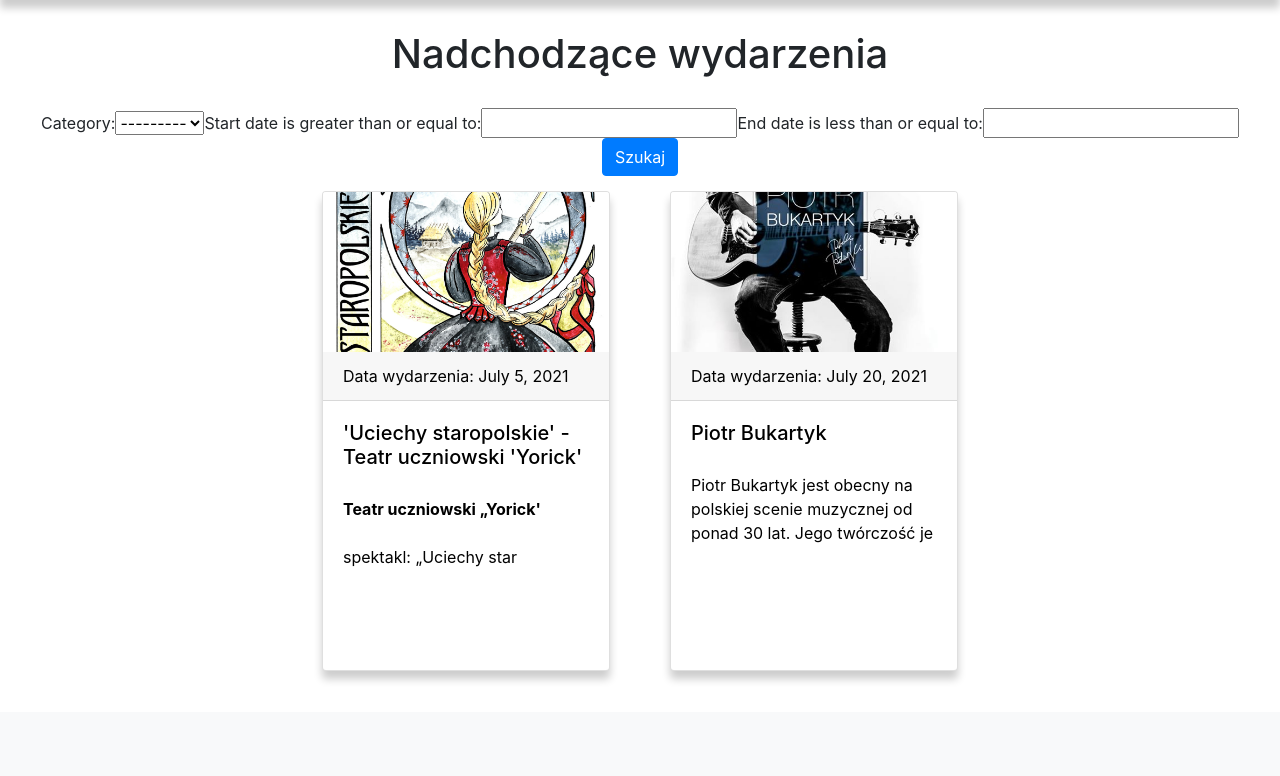
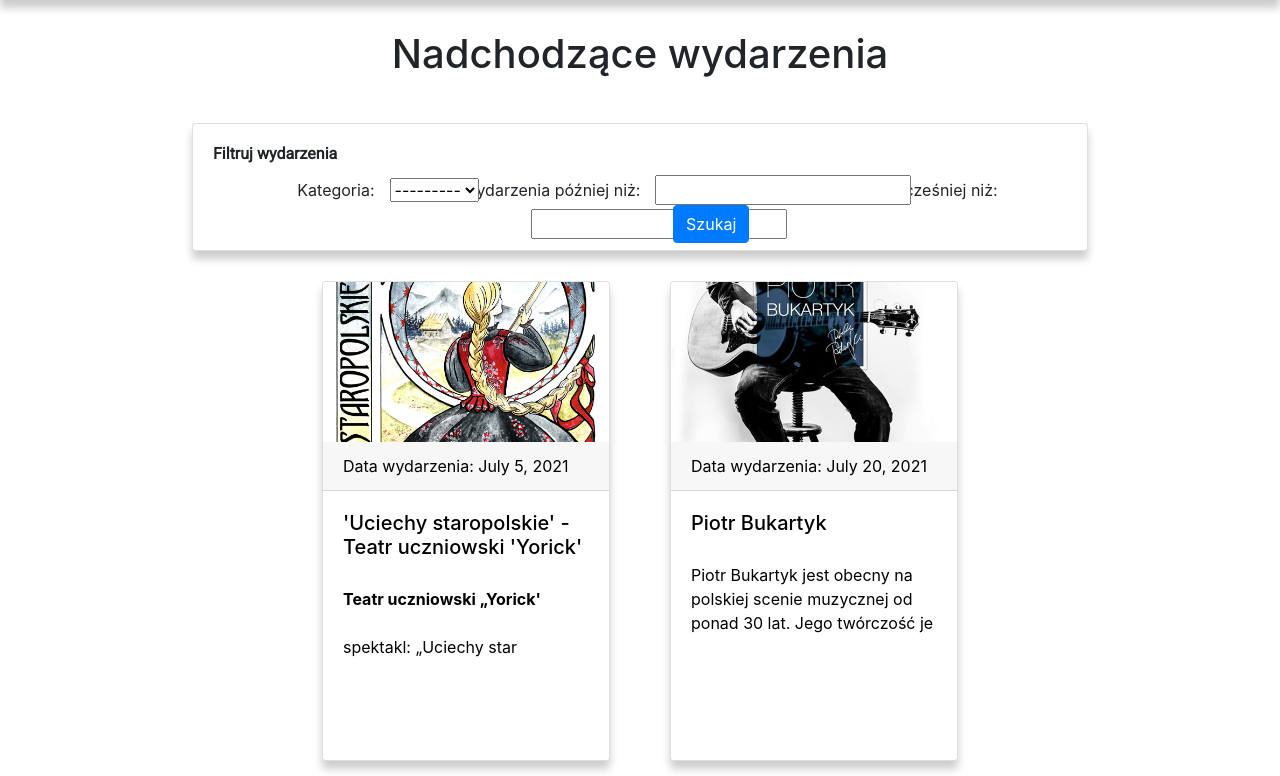
Before and after one commit to dzania/Events, a Django app: page / in a window 1280 px wide. Shown: the part 88-864 px from the top of the page. Before the commit the page ends 769 px from the top, so only its background shows below. Run offline with Django 3.2, Linux system fonts and the light colour scheme; data comes from the database, SQL or seed files in the repository; both versions use the stored data as it was after the commit; some libraries are stand-ins or nearby versions.

Commit message:
Added filtering

```diff
--- a/events/templates/events/index.html
+++ b/events/templates/events/index.html
@@ -11,10 +11,10 @@
     transition: transform 0.3s ease;
     height: 30rem;
   }
-  .card .card-text {
+  .card .card-text{
     overflow: hidden;
-    text-overflow: ellipsis;
   }
+
   .card-img-top {
     width: 100%;
     height: 20vh;
@@ -29,13 +29,34 @@
     transition: transform 0.3s ease;
     color: black;
   }
+  h6 {
+    font-family: "Roboto", sans-serif;
+    font-weight: 600;
+  }
+  label {
+    padding-left: 15px;
+  }
 </style>
 <h1>Nadchodzące wydarzenia</h1>
 <div class="container-fluid">
-  <form method="GET" class="form-inline justify-content-center">
-    {{myFilter.form}}
-    <button class="btn btn-primary" type="submit">Szukaj</button>
-  </form>
+  <div class="row justify-content-center">
+    <div class="card" style="height: 8rem; width: 70%">
+      <div class="card-body">
+        <h6 class="card-title">Filtruj wydarzenia</h6>
+        <form method="GET" class="form-inline justify-content-center">
+          <label for="category">Kategoria:</label>
+          <div class="col-md-1">{{myFilter.form.category}}</div>
+          <label for="start_date">Wydarzenia później niż:</label>
+          <div class="col-md-2">{{myFilter.form.start_date}}</div>
+          <label for="end_date">Wydarzenia wcześniej niż:</label>
+          <div class="col-md-2">{{myFilter.form.end_date}}</div>
+          <div class="col-auto">
+            <button class="btn btn-primary" type="submit">Szukaj</button>
+          </div>
+        </form>
+      </div>
+    </div>
+  </div>
 </div>
 <div class="container-fluid">
   <div class="row justify-content-center">
```
Also changed, not shown: .vim/coc-settings.json (added), db.sqlite3, media/upload/Kabaret_adwBFxV.jpg (added), media/upload/chopin_FXwSmKy.jpg (added).
